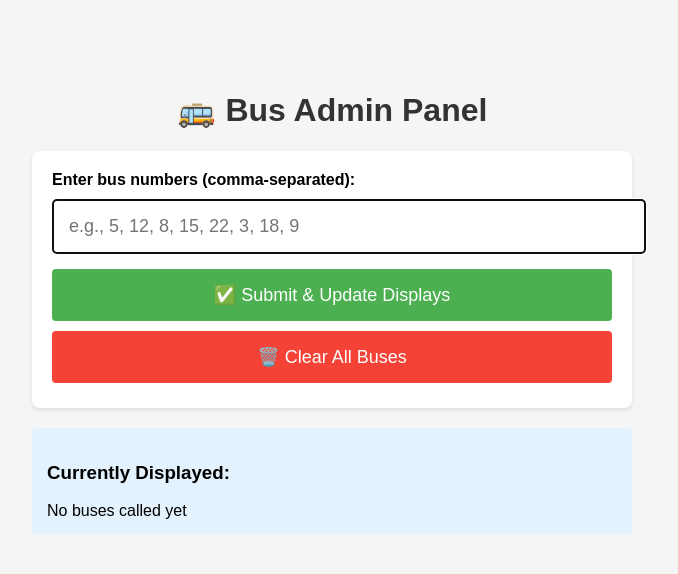
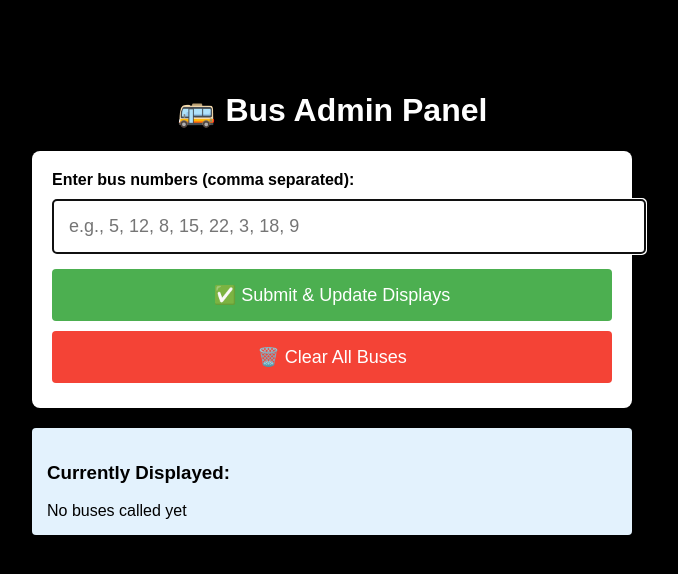
Before and after one commit to Rosetho/BusCaller, a Flask app: page /admin in a window 1280 px wide. Shown: the top 574 px of the page, without its empty margins (308-986 px from the left). Run offline with Flask 3, Linux system fonts and the light colour scheme; some libraries are stand-ins or nearby versions.

Commit message:
color changes

```diff
--- a/templates/admin.html
+++ b/templates/admin.html
@@ -11,10 +11,10 @@
             max-width: 600px;
             margin: 50px auto;
             padding: 20px;
-            background: #f5f5f5;
+            background: black;
         }
         h1 {
-            color: #333;
+            color: #fff;
             text-align: center;
         }
         .input-section {
@@ -81,7 +81,7 @@
     <h1>🚌 Bus Admin Panel</h1>
 
     <div class="input-section">
-        <label for="busInput"><strong>Enter bus numbers (comma-separated):</strong></label>
+        <label for="busInput"><strong>Enter bus numbers (comma separated):</strong></label>
         <input
             type="text"
             id="busInput"
--- a/templates/display.html
+++ b/templates/display.html
@@ -14,7 +14,7 @@
 
         body {
             font-family: 'Arial Black', Arial, sans-serif;
-            background: linear-gradient(135deg, #667eea 0%, #764ba2 100%);
+            background: linear-gradient(135deg, #021B79 0%, #0575E6 100%);
             color: white;
             height: 100vh;
             display: flex;
```
